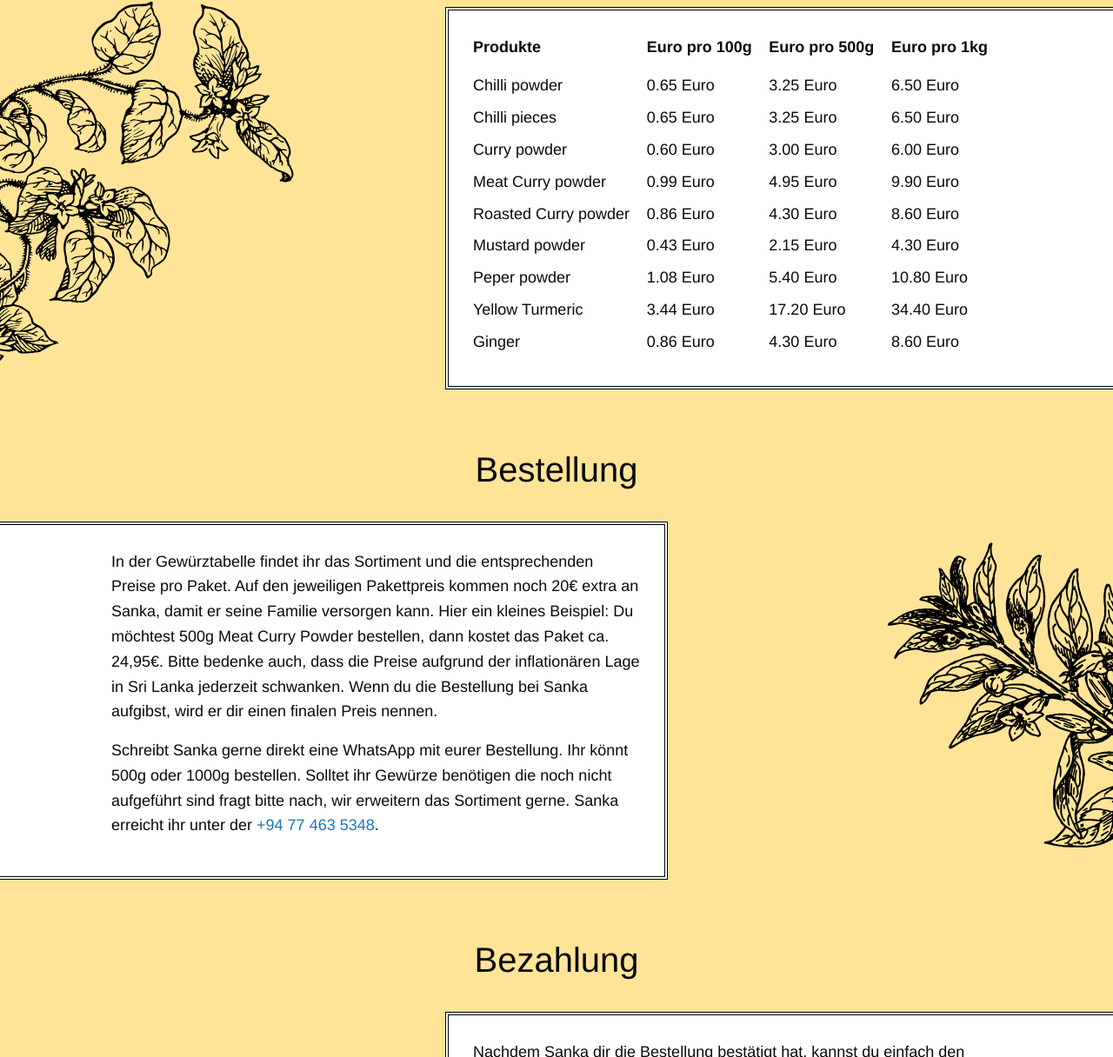
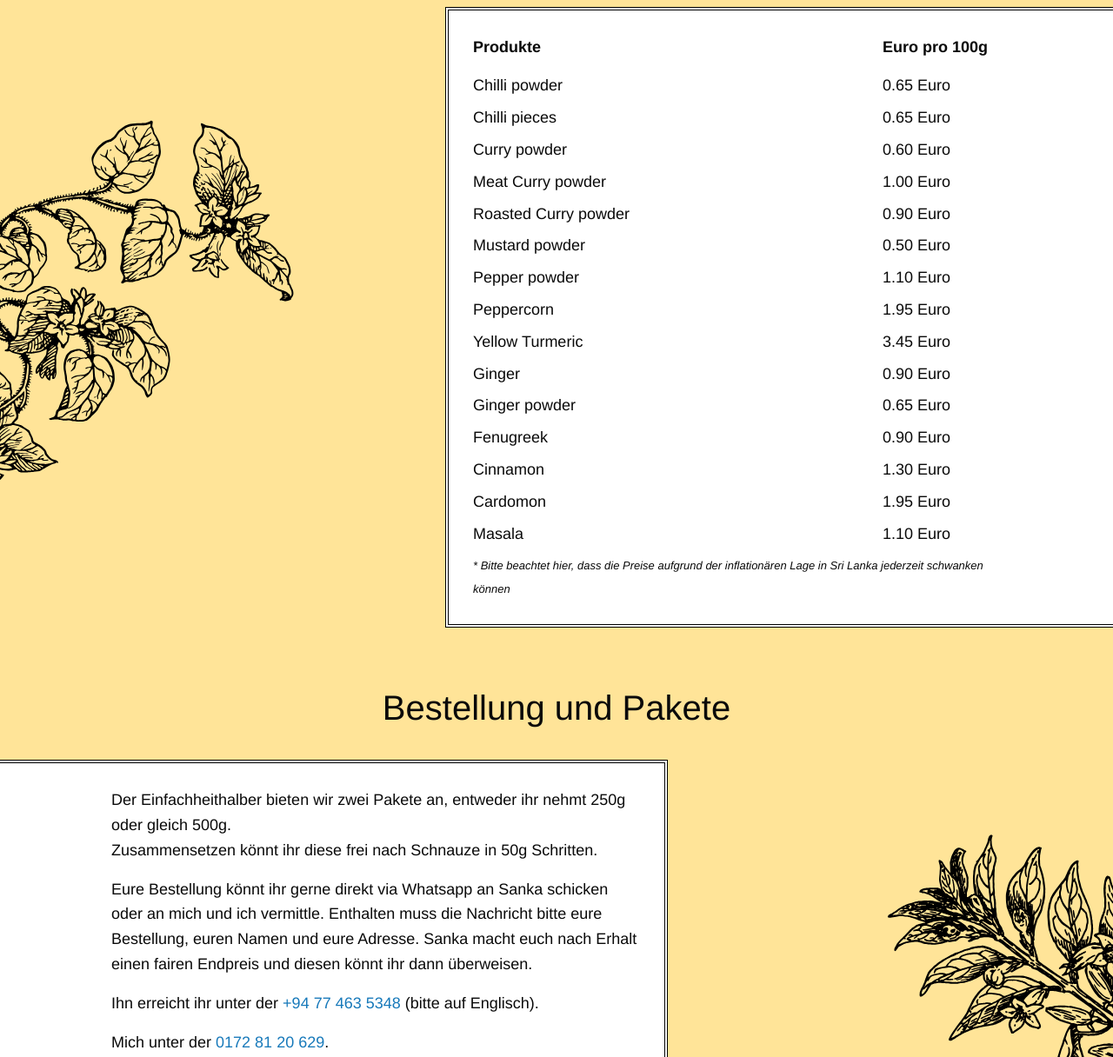
Before and after one commit to JaneMcBrain/sankas-spices, a website: page index.html in a window 1280 px wide. Shown: the part 1150-2366 px from the top of the page at 87% size. Drawn offline with nearby package versions, Linux system fonts and the light colour scheme; files whose address does not match are found by name.

Commit message:
update prices and content

```diff
--- a/index.html
+++ b/index.html
@@ -37,14 +37,19 @@
       <div class="spice-content__text">
         <div class="spice-table">
         </div>
+        <em class="text-small">* Bitte beachtet hier, dass die Preise aufgrund der inflationären Lage in Sri Lanka jederzeit schwanken können</em>
       </div>
     </div>
     <div class="spice-content spice-content--left">
       <img src="dist/img/plant3.svg" class="spice-content__image">
-      <h2 class="spice-content__title">Bestellung</h2>
+      <h2 class="spice-content__title">Bestellung und Pakete</h2>
       <div class="spice-content__text">
-        <p>In der Gewürztabelle findet ihr das Sortiment und die entsprechenden Preise pro Paket. Auf den jeweiligen Pakettpreis kommen noch 20€ extra an Sanka, damit er seine Familie versorgen kann. Hier ein kleines Beispiel: Du möchtest 500g Meat Curry Powder bestellen, dann kostet das Paket ca. 24,95€. Bitte bedenke auch, dass die Preise aufgrund der inflationären Lage in Sri Lanka jederzeit schwanken. Wenn du die Bestellung bei Sanka aufgibst, wird er dir einen finalen Preis nennen.</p>
-        <p>Schreibt Sanka gerne direkt eine WhatsApp mit eurer Bestellung. Ihr könnt 500g oder 1000g bestellen. Solltet ihr Gewürze benötigen die noch nicht aufgeführt sind fragt bitte nach, wir erweitern das Sortiment gerne. Sanka erreicht ihr unter der <a href="tel:+94774635348">+94 77 463 5348</a>.</p>
+        <p>Der Einfachheithalber bieten wir zwei Pakete an, entweder ihr nehmt 250g oder gleich 500g.<br>Zusammensetzen könnt ihr diese frei nach Schnauze in 50g Schritten.</p>
+        <p>Eure Bestellung könnt ihr gerne direkt via Whatsapp an Sanka schicken oder an mich und ich vermittle. Enthalten muss die Nachricht bitte eure Bestellung, euren Namen und eure Adresse. Sanka macht euch nach Erhalt einen fairen Endpreis und diesen könnt ihr dann überweisen.</p>
+        <p>Ihn erreicht ihr unter der <a href="tel:+94774635348">+94 77 463 5348</a> (bitte auf Englisch).</p>
+        <p>Mich unter der <a href="tel:+491728120629">0172 81 20 629</a>.</p>
+        <p>Die Zustellung dauert unter normalen Umständen eine Woche, momentan kann es leider zu Verzögerungen kommen.</p>
+        <p><strong>Und solltet ihr Gewürze oder Tee benötigen welche hier noch nicht aufgelistet sind, sagt bescheid, wir erweitern das Sortiment gerne!</strong></p>
       </div>
     </div>
     <div class="spice-content spice-content--right">
--- a/main.js
+++ b/main.js
@@ -4,16 +4,22 @@ const products = [
   {name: 'Chilli powder', price: 0.65},
   {name: 'Chilli pieces', price:0.65},
   {name: 'Curry powder', price:0.6},
-  {name: 'Meat Curry powder', price:0.99},
-  {name: 'Roasted Curry powder', price:0.86},
-  {name: 'Mustard powder', price:0.43},
-  {name: 'Peper powder', price:1.08},
-  {name: 'Yellow Turmeric', price:3.44},
-  {name: 'Ginger', price:0.86}
+  {name: 'Meat Curry powder', price:1.00},
+  {name: 'Roasted Curry powder', price:0.90},
+  {name: 'Mustard powder', price:0.50},
+  {name: 'Pepper powder', price:1.10},
+  {name: 'Peppercorn', price:1.95},
+  {name: 'Yellow Turmeric', price:3.45},
+  {name: 'Ginger', price:0.90},
+  {name: 'Ginger powder', price:0.65},
+  {name: 'Fenugreek', price:0.90},
+  {name: 'Cinnamon', price:1.30},
+  {name: 'Cardomon', price:1.95},
+  {name: 'Masala', price:1.10}
 ]
 
 const createTable = () => {
-  const headRows = ['Produkte', 'Euro pro 100g','Euro pro 500g', 'Euro pro 1kg'];
+  const headRows = ['Produkte', 'Euro pro 100g'];
   headRows.map(appendRow);
 }
 
@@ -33,8 +39,6 @@ const createRow = (text, index) => {
   appendCell(row, 'head', text);
   if(index === 0) products.map(item => appendCell(row, 'cell', item.name));
   if(index === 1) products.map(item => appendCell(row, 'cell', convertToEuro(item.price)));
-  if(index === 2) products.map(item => appendCell(row, 'cell', convertToEuro(item.price * 5)));
-  if(index === 3) products.map(item => appendCell(row, 'cell', convertToEuro(item.price * 10)));
   return row;
 }
 
--- a/styles.sass
+++ b/styles.sass
@@ -148,3 +148,6 @@ body
   &__title
     display: block
     margin-bottom: 16px
+
+.text-small
+  font-size: 13px
```
Also changed, not shown: README.md, dist/styles.css, 1 other file.
